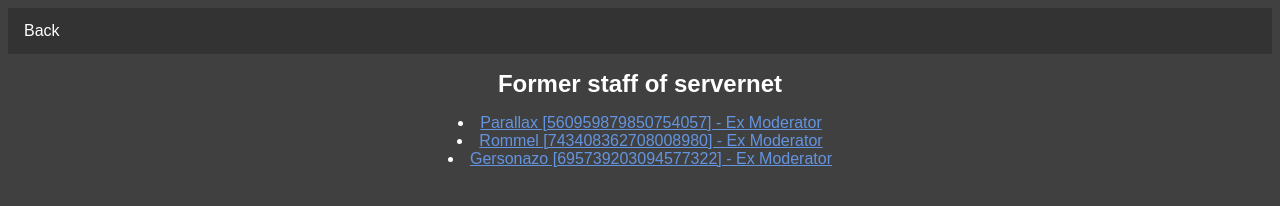
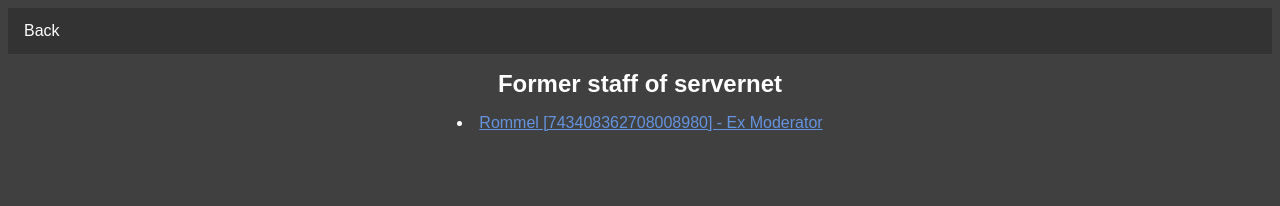
Before and after one commit to ServerNetBot/servernetbot.github.io, a plain HTML site: page staff/former/formerstaff.html in a window 1280 px wide. Drawn offline with Linux system fonts and the light colour scheme; a web font is replaced by a local one.

Commit message:
Update formerstaff.html

```diff
--- a/staff/former/formerstaff.html
+++ b/staff/former/formerstaff.html
@@ -18,8 +18,6 @@
         <h1>
             Former staff of servernet
         </h1>
-        <li><a href="para">Parallax [560959879850754057] - Ex Moderator</a></li>
         <li><a href="rommel">Rommel [743408362708008980] - Ex Moderator</a></li>
-        <li><a href="gerson">Gersonazo [695739203094577322] - Ex Moderator</a></li>
     </body>
 </html>
```
